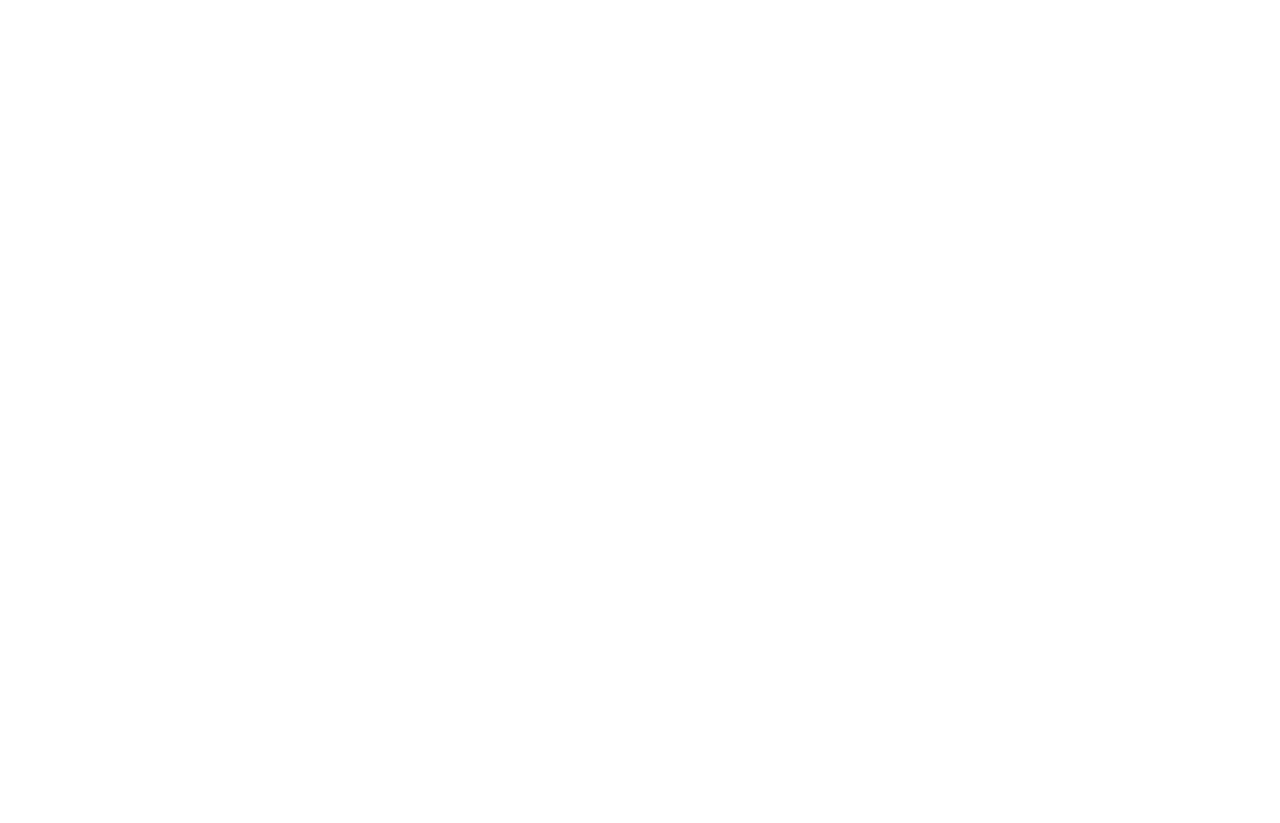
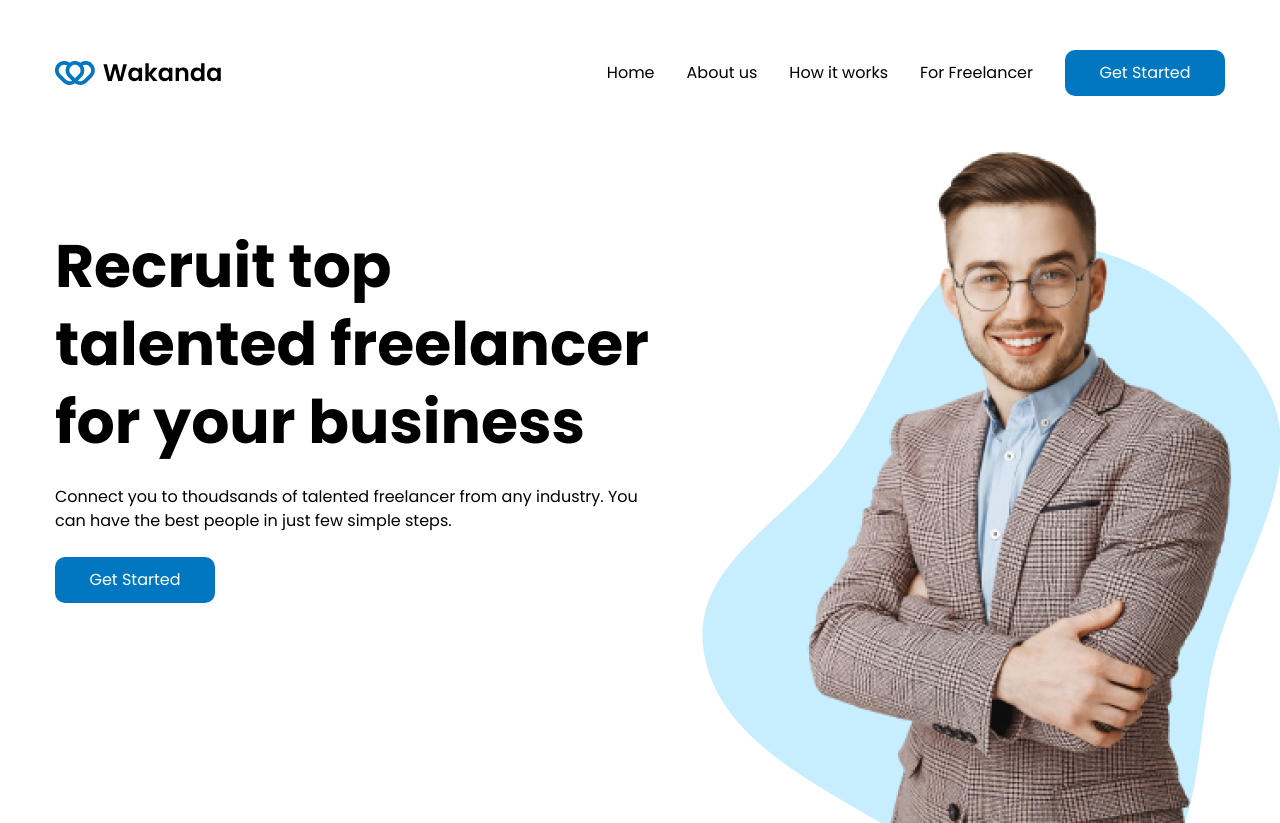
Before and after one commit to Hennadii-Viktorovych/bui_studies_course, a plain HTML site: page Homework_2/index.html in a window 1280 px wide. Before the commit the page ends 800 px from the top, so only its background shows below. Drawn offline with Linux system fonts and the light colour scheme.

Commit message:
add header

```diff
--- a/Homework_2/css/style.css
+++ b/Homework_2/css/style.css
@@ -0,0 +1,61 @@
+body{
+    font-family: "Poppins", sans-serif;
+
+}
+
+.container {
+    max-width: 1200px;
+    margin: 0 auto;
+    padding: 0 15px;
+    display: flex;
+    justify-content: space-between;
+    align-items: center;
+}
+
+.btn{
+    width: 160px;
+    height: 46px;
+    display: flex;
+    align-items: center;
+    justify-content: center;
+    border-radius: 10px;
+    background: #0077c0;
+    color: #fff;
+}
+
+.header{
+    padding: 50px 0 50px 0;
+}
+
+.header__nav-list{
+    display: flex;
+    justify-content: space-between;
+    align-items: center;
+    gap: 2rem;
+}
+
+
+.hero__content {
+    max-width: 600px;
+    flex-shrink: 0;
+}
+
+.hero__title{
+    font-weight: 600;
+    font-size: 60px;
+    line-height: 1.3;
+    color: #000;
+    margin-bottom: 1.5rem;
+}
+
+.hero__text{
+    font-weight: 400;
+    font-size: 16px;
+    line-height: 1.5;
+    color: #000;
+    margin-bottom: 1.5rem;
+}
+
+.hero__btn{
+    margin-bottom: 140px;
+}
--- a/Homework_2/index.html
+++ b/Homework_2/index.html
@@ -3,10 +3,41 @@
 <head>
     <meta charset="UTF-8">
     <title>Homework 2</title>
+    <link rel="preconnect" href="https://fonts.googleapis.com">
+    <link rel="preconnect" href="https://fonts.gstatic.com" crossorigin>
+    <link href="https://fonts.googleapis.com/css2?family=Poppins:wght@400;500;700&display=swap" rel="stylesheet">
     <link rel="stylesheet" href="./css/reset.css">
     <link rel="stylesheet" href="./css/style.css">
 </head>
 <body>
 
+<header class="header">
+    <div class="container">
+
+    <a href="#" class="header__logo-link"><img src="./images/header-logo.svg" alt="logo" class="header__logo-"></a>
+        <nav class="header__nav">
+            <ul class="header__nav-list">
+                <li class="header__nav-item"><a href="#" class="header__nav-link">Home</a></li>
+                <li class="header__nav-item"><a href="#" class="header__nav-link">About us</a></li>
+                <li class="header__nav-item"><a href="#" class="header__nav-link">How it works</a></li>
+                <li class="header__nav-item"><a href="#" class="header__nav-link">For Freelancer</a></li>
+                <li class="header__nav-btn btn"><a href="#" class="header__nav-link">Get Started</a></li>
+            </ul>
+        </nav>
+
+    </div>
+</header>
+
+<section class="hero">
+    <div class="container">
+        <div class="hero__content">
+            <h1 class="hero__title">Recruit top talented freelancer for your business</h1>
+            <p class="hero__text">Connect you to thoudsands of talented freelancer from any industry. You can have the best people in just few simple steps.</p>
+            <a href="#" class="hero__btn btn">Get Started</a>
+        </div>
+        <img class="hero__img" src="./images/hero-man.jpg" alt="hero-men" >
+    </div>
+</section>
+
 </body>
 </html>
```
Also changed, not shown: Homework_2/images/header-logo.svg (added), Homework_2/images/hero-man.jpg (added).
